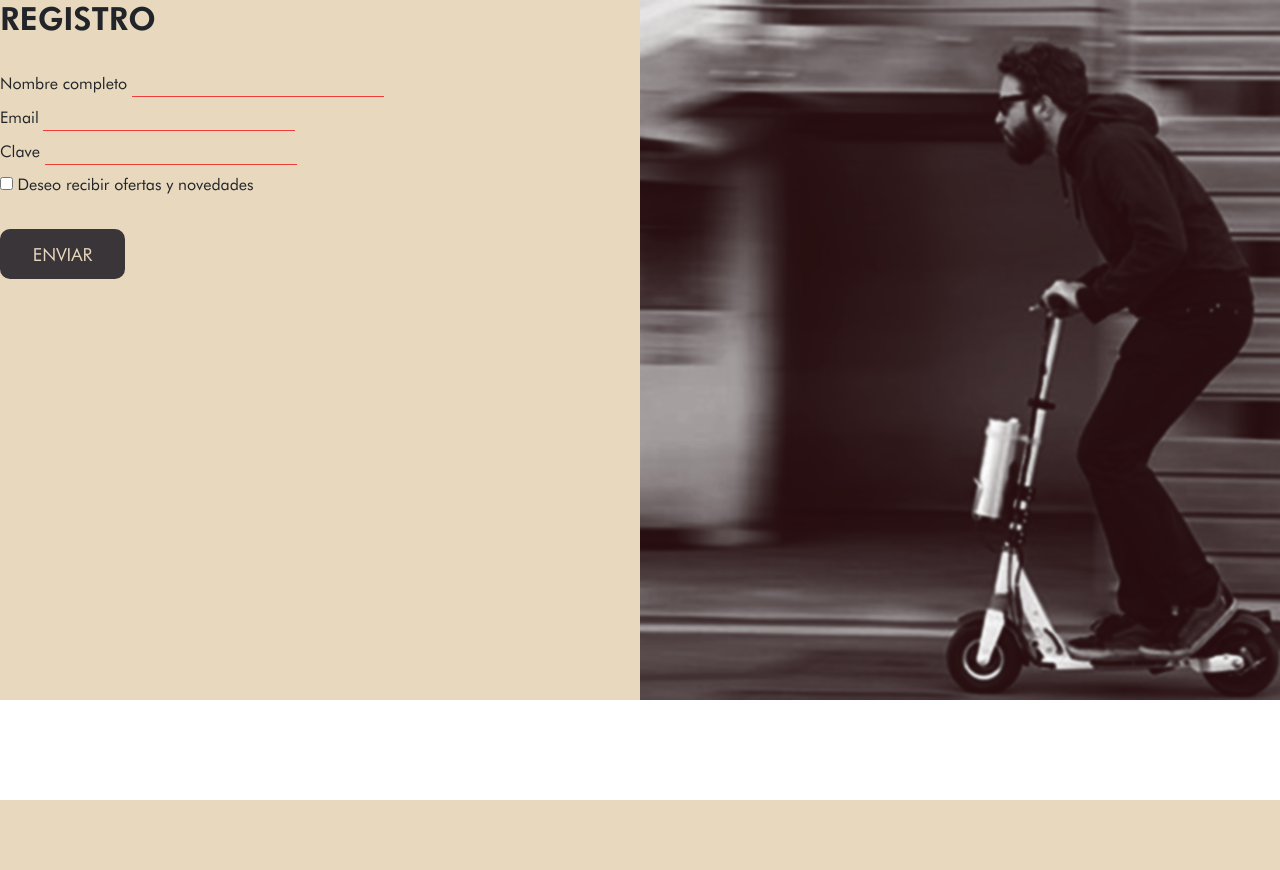
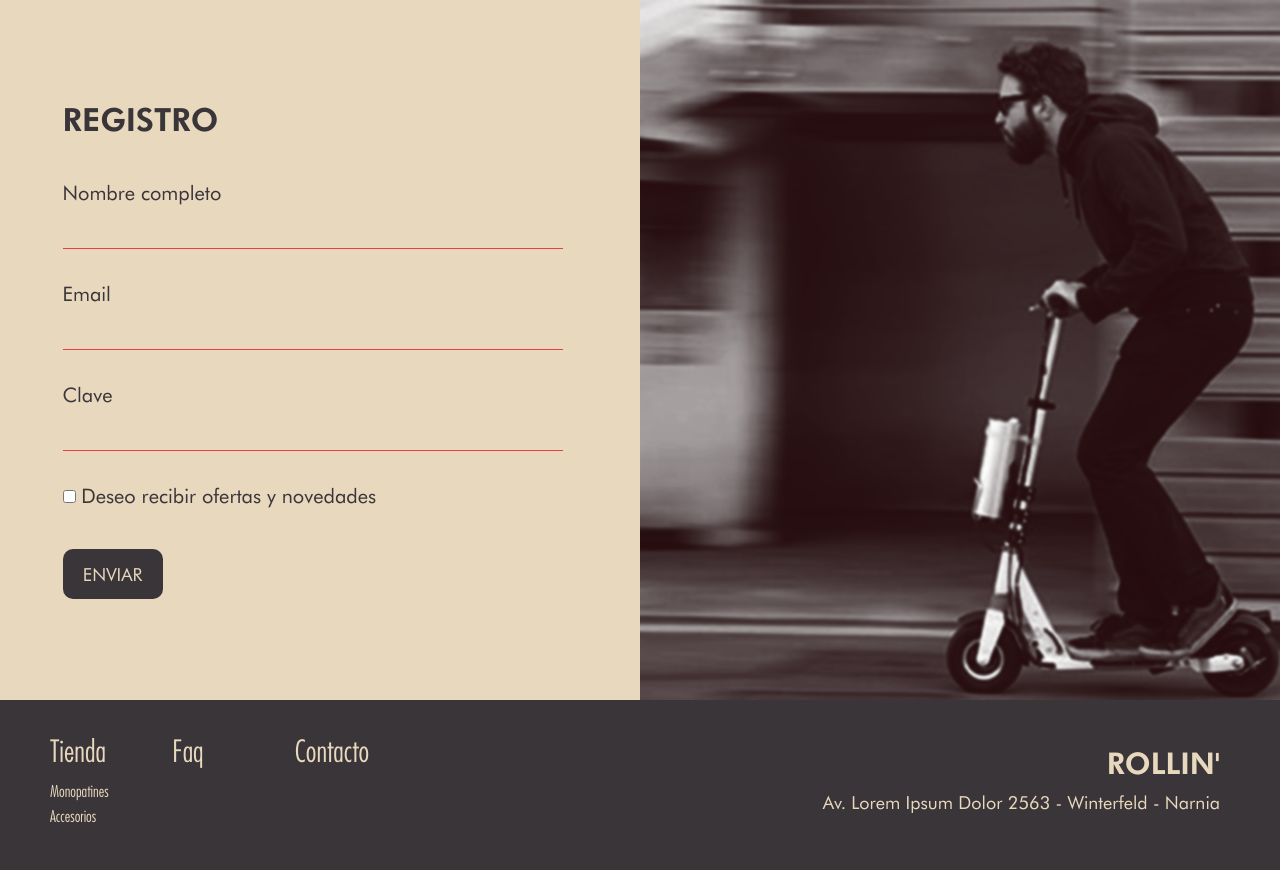
Before and after one commit to lpalleros/proyectointegrador, a PHP site: page /registrase.html in a window 1280 px wide. Before the commit the page ends 800 px from the top, so only its background shows below. Run offline with PHP 8.4, Linux system fonts and the light colour scheme.

Commit message:
AGREGUE EL FOOTER
Se lo puse a todas las hojitas html. Besis

```diff
--- a/ESTILO/main.css
+++ b/ESTILO/main.css
@@ -120,7 +120,7 @@
 }
 
 /* Fomulario*/
->>>>>>> Stashed changes:css/main.css
+
 .formulario-de-registro {
   width: 80%;
   height: 700px;
@@ -220,4 +220,34 @@
   font-size: 36px;
   text-align: center;
   padding-top: 60px;
+  padding-bottom: 60px;
 }
+
+/*FOOTER*/
+footer{
+  padding-top: 25px;
+  padding-bottom: 25px;
+  background-color: #3A3539;
+  color: #E8D8BE;
+}
+footer .listas h5{
+  font-family: futuralightc;
+  font-size: 30px;
+  padding-left: 50px;
+  padding-top: 10px;
+}
+footer .listas ul li a{
+  color: #E8D8BE;
+  text-decoration: none;
+  font-family: futuralightc;
+  padding-left: 50px;
+}
+footer .logo h5{
+  font-family: futuraheavy;
+  font-size: 30px;
+  padding-top: 20px;
+}
+footer .logo p{
+  font-family: futurabook;
+  font-size: 18px;
+}
--- a/index.html
+++ b/index.html
@@ -40,9 +40,8 @@
 
         </div>
 
-
         <footer class="row">
-            <section class="col-md-7 col-xs-12  row">
+            <section class="col-md-7 col-xs-12  row listas">
                 <article class="col-md-2">
                     <h5>Tienda</h5>
                     <ul>
@@ -58,7 +57,7 @@
                     <h5>Contacto</h5>
                 </article>
             </section>
-            <section class="col-md-5  col-xs-12 row">
+            <section class="col-md-5  col-xs-12 row logo">
                 <article class="col-12">
                     <h5 style="text-align: right">ROLLIN'</h5>
                     <p style="text-align: right">Av. Lorem Ipsum Dolor 2563 - Winterfeld - Narnia</p>
--- a/registrase.html
+++ b/registrase.html
@@ -35,5 +35,32 @@
       </div>
       <div class="col-lg-6 d-none d-sm-block imagen-lateral"></div>
     </div>
+
+    <footer class="row">
+        <section class="col-md-7 col-xs-12  row listas">
+            <article class="col-md-2">
+                <h5>Tienda</h5>
+                <ul>
+                    <li><a href="#!">Monopatines</a></li>
+                    <li><a href="#!">Accesorios</a></li>
+                </ul>
+            </article>
+            <article class="col-md-2">
+                <h5>Faq</h5>
+            </article>
+
+            <article class="col-md-2">
+                <h5>Contacto</h5>
+            </article>
+        </section>
+        <section class="col-md-5  col-xs-12 row logo">
+            <article class="col-12">
+                <h5 style="text-align: right">ROLLIN'</h5>
+                <p style="text-align: right">Av. Lorem Ipsum Dolor 2563 - Winterfeld - Narnia</p>
+            </article>
+        </section>
+
+    </footer>
+
   </body>
 </html>
```
Also changed, not shown: faq.html (+26 -0 lines), login.html (+26 -0 lines).
